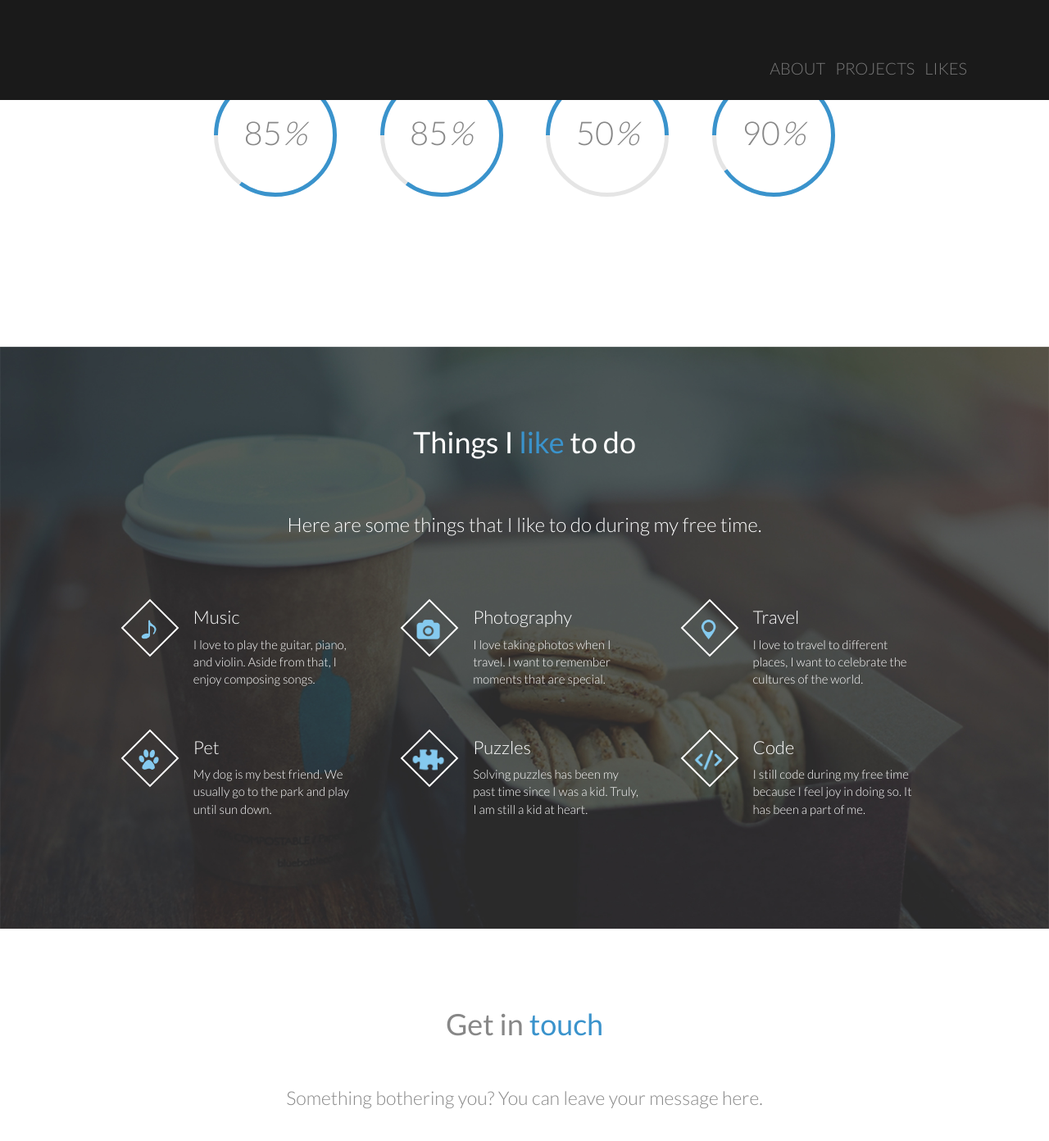
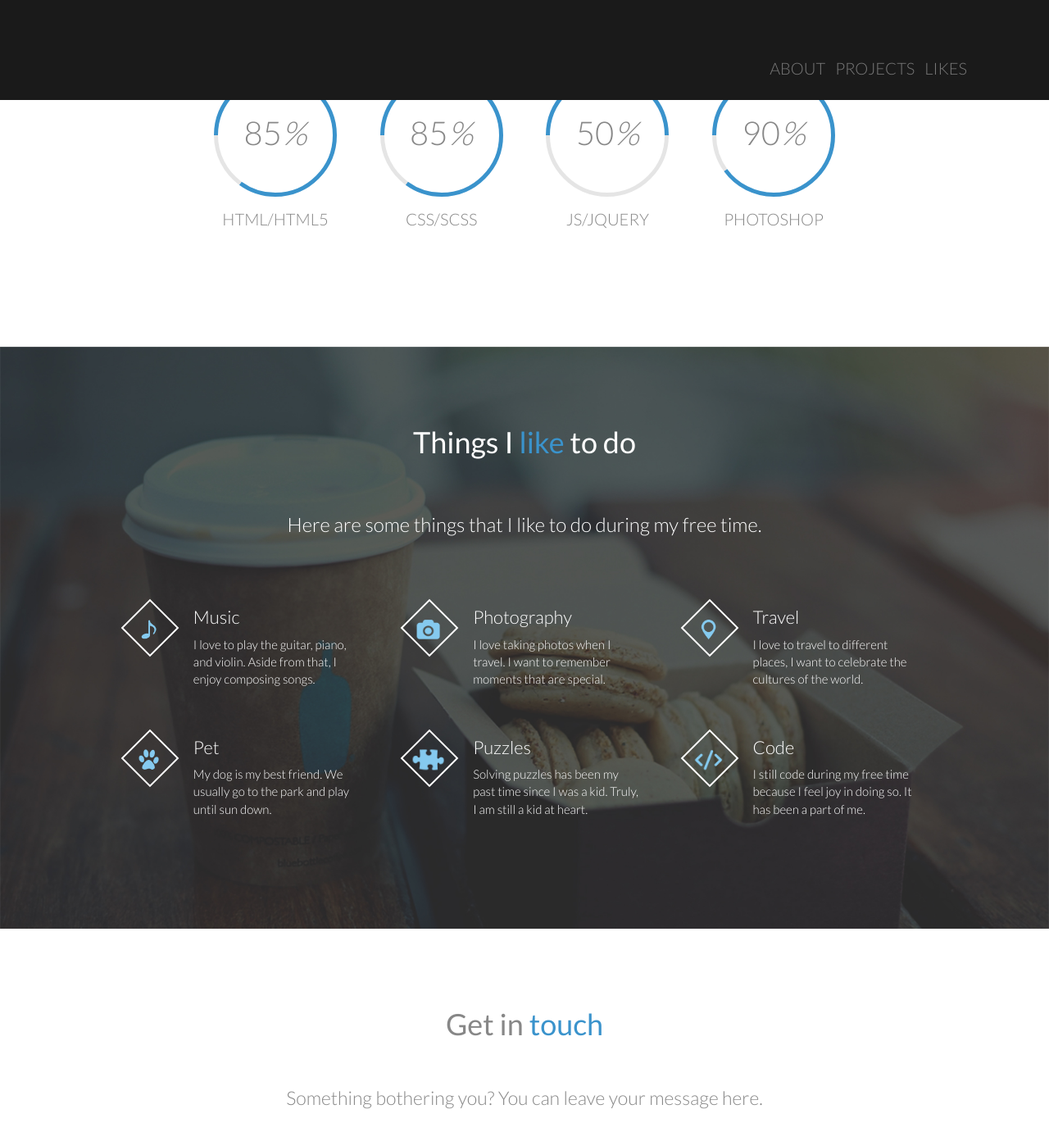
Before and after one commit to gerardoguangco/gerardoguangco.github.io, a Jekyll site: the page built from index.html, in a window 1280 px wide and 1400 px high, scrolled down 2359 px. Shown: the top 1392 px of the window at 82% size. Built offline with Jekyll 4.4.1, drawn with Linux system fonts in a browser that asks for light colours.

```diff
--- a/_sass/front.scss
+++ b/_sass/front.scss
@@ -89,7 +89,7 @@ nav {
           padding:0;
 
           a {
-            color: none;
+            color: white;
             img {
               top: auto;
               margin-top: 35px;
@@ -326,7 +326,7 @@ nav {
             }
             span {
               display: block;
-              color: $white;
+              color: $gray-text;
               margin-top: 12px;
               font-size: 20px;
             }
```
